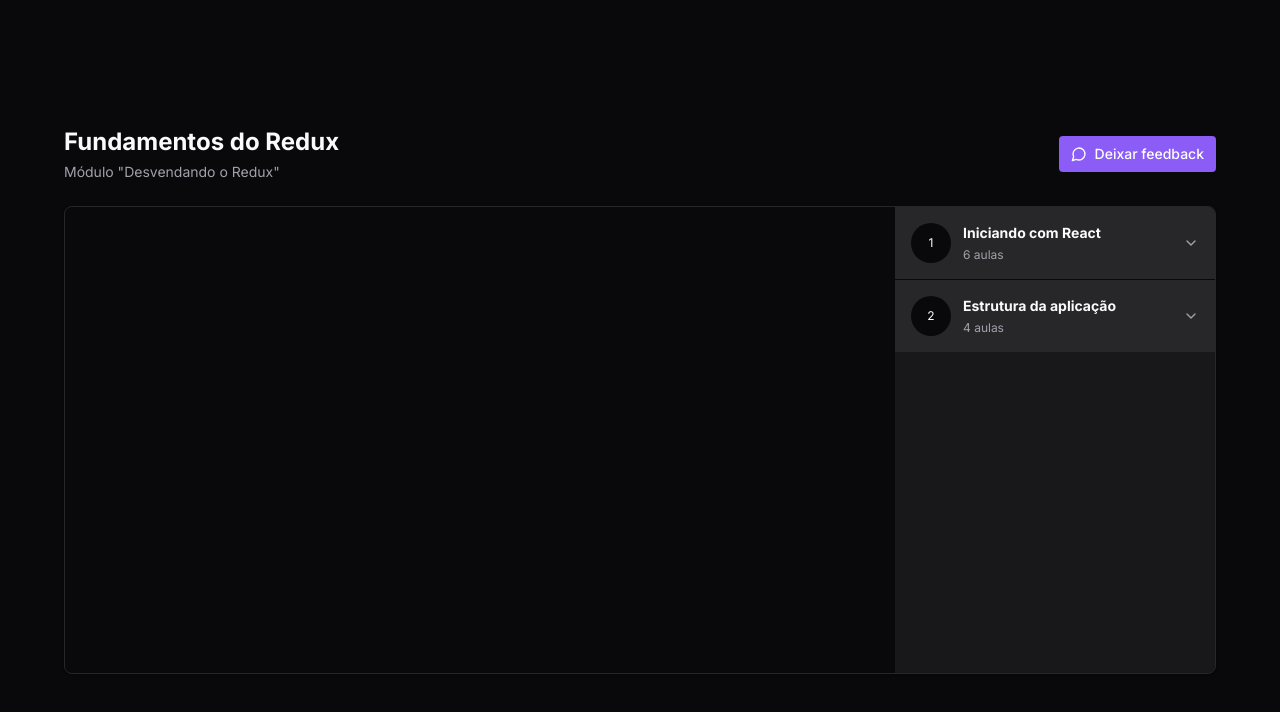
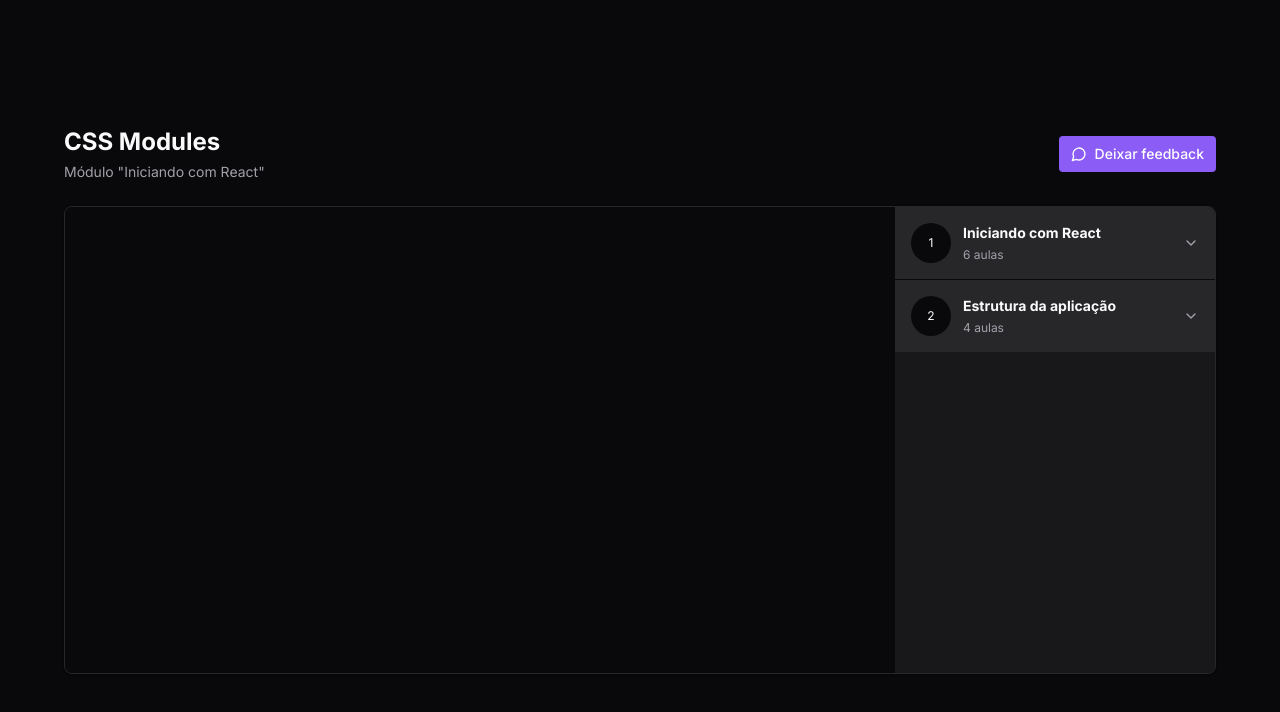
Before and after one commit to viniciusferreira7/next-zustand-redux, a Next.js app: page / in a window 1280 px wide. Shown: the top 712 px of the page. Built offline with nearby package versions, Linux system fonts and the light colour scheme.

Commit message:
feat: highlights the current video

```diff
--- a/src/app/components/player/components/header.tsx
+++ b/src/app/components/player/components/header.tsx
@@ -1,9 +1,21 @@
+import { useAppSelector } from '@/app/store'
+
 export function Header() {
+  const { currentModule, currentLesson } = useAppSelector((state) => {
+    const { currentModuleIndex, currentLessonIndex } = state.player
+
+    const currentModule = state.player.course.modules[currentModuleIndex]
+
+    const currentLesson = currentModule.lessons[currentLessonIndex]
+
+    return { currentModule, currentLesson }
+  })
+
   return (
     <div className="flex flex-col gap-1">
-      <h1 className="text-2xl  font-bold">Fundamentos do Redux</h1>
+      <h1 className="text-2xl  font-bold">{currentLesson.title}</h1>
       <span className="text-center text-sm text-zinc-400 md:text-left">
-        Módulo &quot;Desvendando o Redux&quot;
+        Módulo &quot;{currentModule.title}&quot;
       </span>
     </div>
   )
--- a/src/app/components/player/components/module.tsx
+++ b/src/app/components/player/components/module.tsx
@@ -18,6 +18,13 @@
 export function Module({ moduleIndex, title, amountOfLesson }: ModuleProps) {
   const [parent] = useAutoAnimate()
   const dispatch = useDispatch()
+
+  const { currentModuleIndex, currentLessonIndex } = useAppSelector((state) => {
+    const { currentModuleIndex, currentLessonIndex } = state.player
+
+    return { currentModuleIndex, currentLessonIndex }
+  })
+
   const lessons = useAppSelector((state) => {
     return state.player.course.modules[moduleIndex].lessons
   })
@@ -36,14 +43,20 @@
       </Collapsible.Trigger>
       <Collapsible.Content ref={parent} className="transition-transform">
         <nav className="relative flex flex-col gap-4 p-6">
-          {lessons?.map((lesson, index) => (
+          {lessons?.map((lesson, index) => {
+            const isCurrent =
+              currentModuleIndex === moduleIndex && currentLessonIndex === index
+
+            return (
               <Lesson
                 key={lesson.id}
                 title={lesson.title}
                 duration={lesson.duration}
+                isCurrent={isCurrent}
                 onPlay={() => dispatch(play([moduleIndex, index]))}
               />
-          ))}
+            )
+          })}
         </nav>
       </Collapsible.Content>
     </Collapsible.Root>
--- a/src/app/components/player/ui/lesson.tsx
+++ b/src/app/components/player/ui/lesson.tsx
@@ -1,20 +1,32 @@
-import { Video } from 'lucide-react'
+import { PlayCircle, Video } from 'lucide-react'
 
 interface LessonProps {
   title: string
   duration: string
+  isCurrent: boolean
   onPlay: () => void
 }
 
-export function Lesson({ title, duration, onPlay }: LessonProps) {
+export function Lesson({
+  title,
+  duration,
+  onPlay,
+  isCurrent = false,
+}: LessonProps) {
   return (
     <button
-      className="group flex items-center gap-3 text-sm text-zinc-400 hover:text-zinc-200"
       onClick={onPlay}
+      data-active={isCurrent}
+      disabled={isCurrent}
+      className="group flex items-center gap-3 text-sm text-zinc-400 data-[active=true]:text-emerald-400 enabled:hover:text-zinc-200"
     >
-      <Video className="size-4 text-zinc-500 group-hover:text-zinc-200" />
+      {isCurrent ? (
+        <PlayCircle className="text-emerald-500-400 size-4" />
+      ) : (
+        <Video className="size-4 text-zinc-500 " />
+      )}
       <span>{title}</span>
-      <span className="ml-auto font-mono text-xs text-zinc-500 group-hover:text-zinc-200">
+      <span className="ml-auto font-mono text-xs text-zinc-500 ">
         {duration}
       </span>
     </button>
```
Lines whose indentation alone changed are shown as unchanged.
